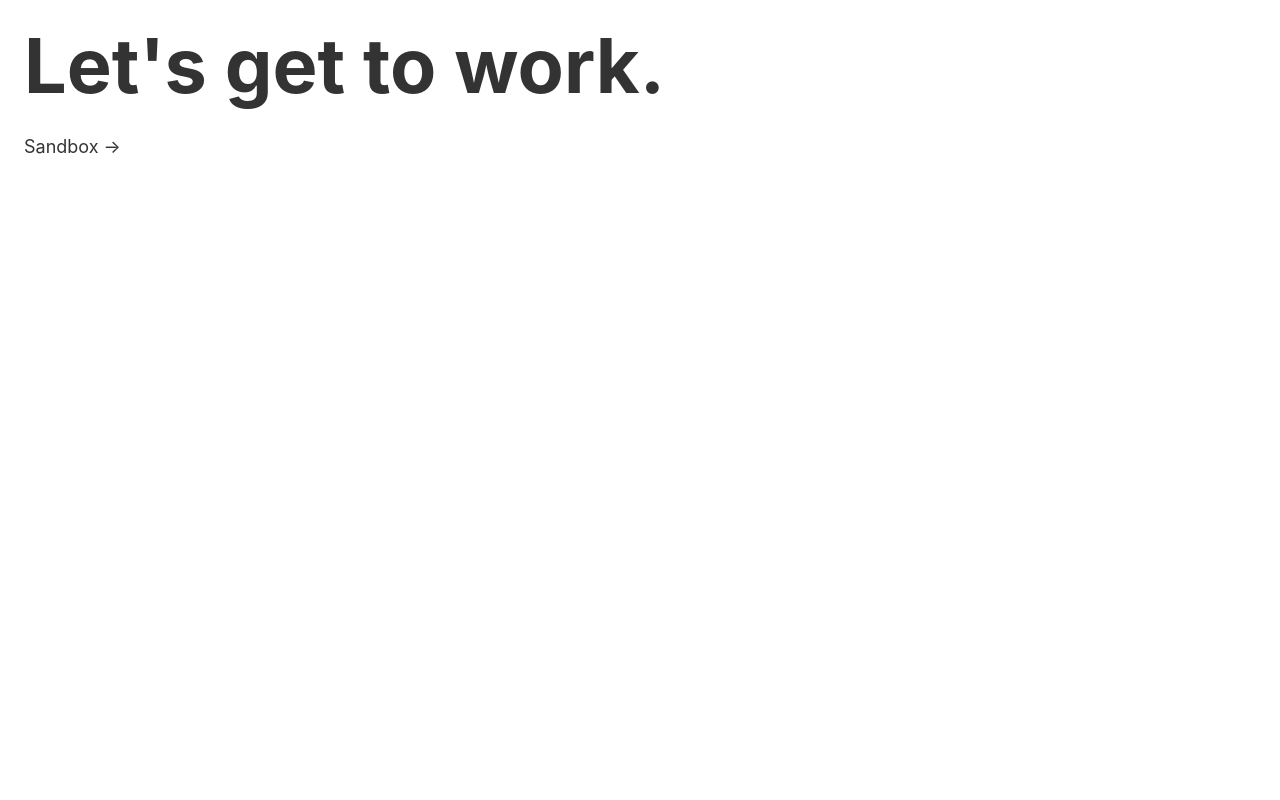
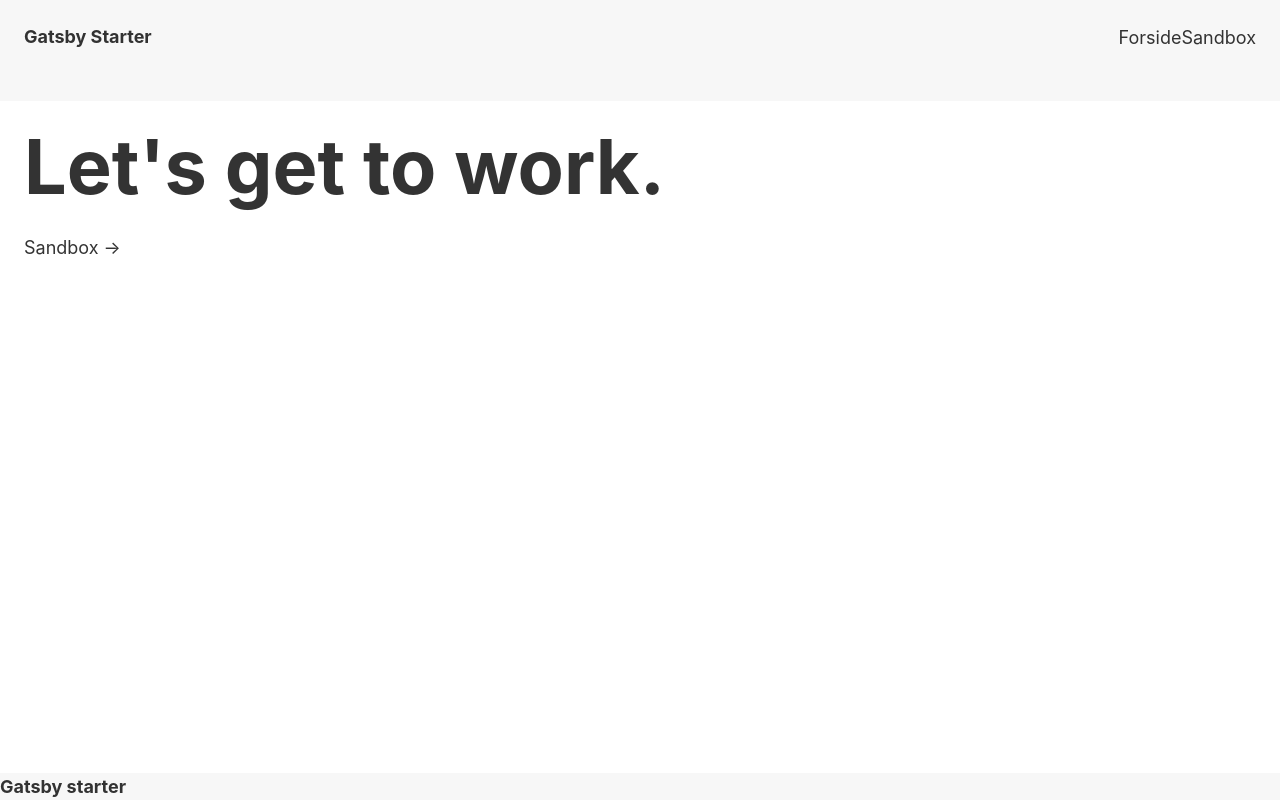
Before and after one commit to henrikfalck/hfm-gatsby-repo, a Gatsby site: page / in a window 1280 px wide. Built offline with nearby package versions, Linux system fonts and the light colour scheme; Gatsby itself is replaced by a stand-in of ours.

Commit message:
Add Header and Footer to comp

```diff
--- a/src/components/layout/layout.js
+++ b/src/components/layout/layout.js
@@ -1,12 +1,16 @@
 import React from "react"
 import PropTypes from "prop-types"
+import Header from "../layout/header"
+import Footer from "../layout/footer"
 import "../../style/styles.scss"
 import "./layout.scss"
 
 const Layout = ({ children }) => {
   return (
     <>
+      <Header />
       <main id="layout">{children}</main>
+      <Footer />
     </>
   )
 }
```
